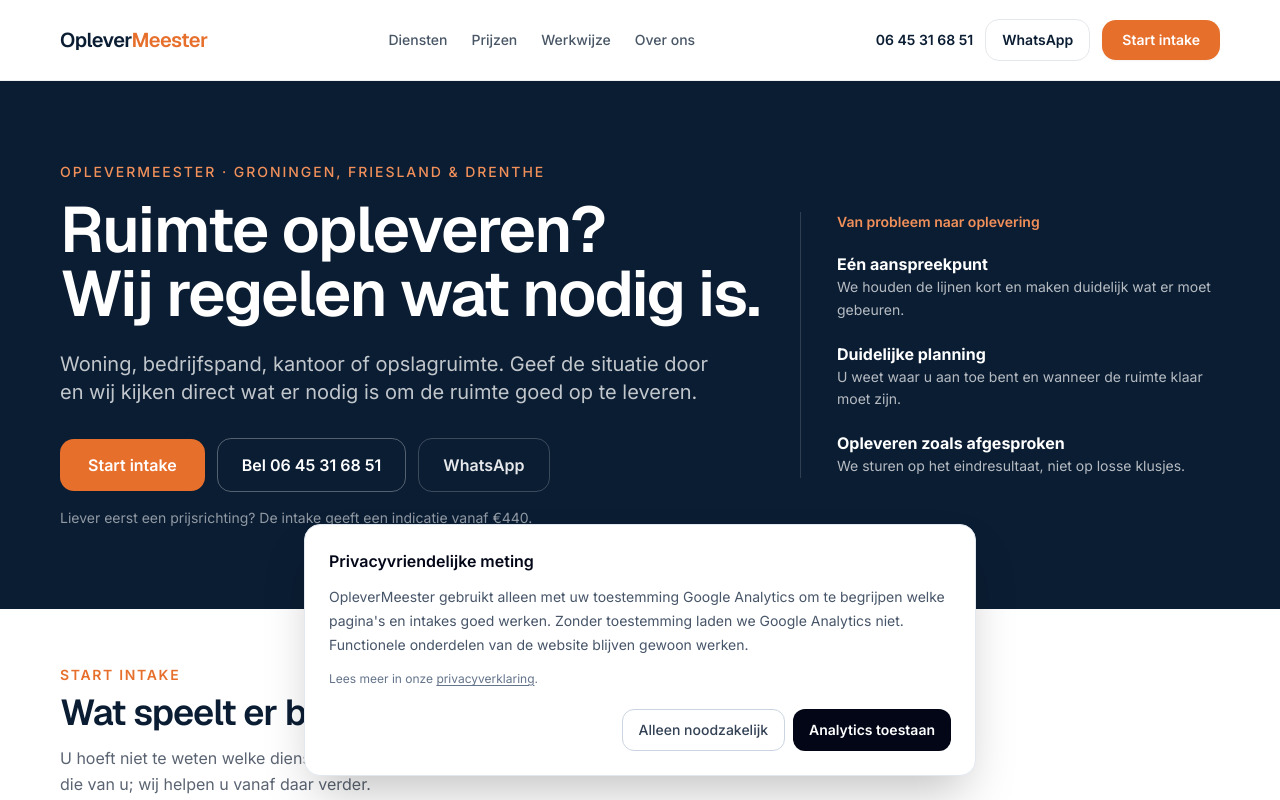
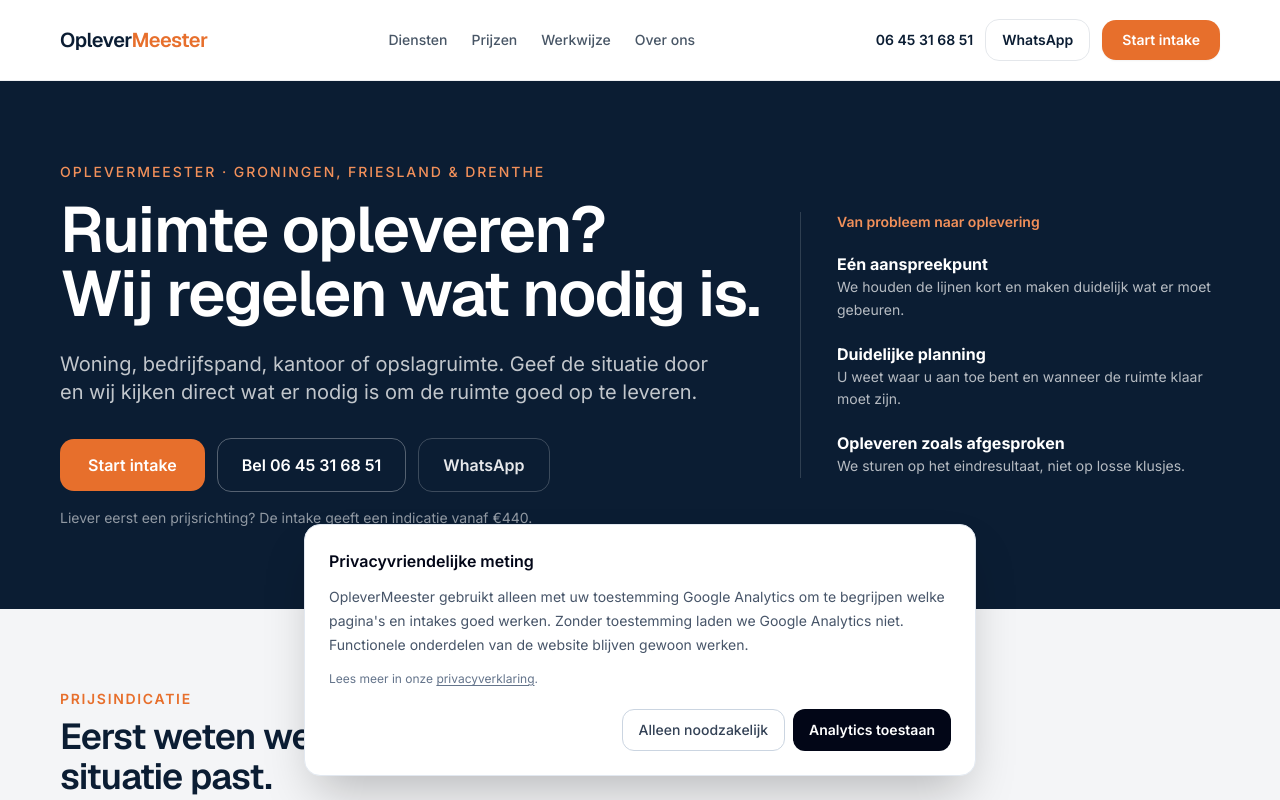
Before and after one commit to sandvlietbv/OpleverMeester, a Next.js app: page / in a window 1280 px wide. Shown: the top 800 px of the page. Built offline with nearby package versions, Linux system fonts and the light colour scheme.

Commit message:
Add pricing to homepage

```diff
--- a/app/page.tsx
+++ b/app/page.tsx
@@ -9,17 +9,8 @@
 import FAQ from "@/components/FAQ";
 import Contact from "@/components/Contact";
 import Footer from "@/components/Footer";
+import Pricing from "@/components/Pricing";
 
-const JSON_LD = {
-  "@context": "https://schema.org",
-  "@type": "LocalBusiness",
-  name: "OpleverMeester",
-  description: "OpleverMeester helpt woningen, bedrijfspanden, kantoren en opslagruimtes ontruimen, bezemschoon en opleverklaar maken.",
-  url: "https://oplevermeester.nl",
-  areaServed: "NL",
-  priceRange: "€€",
-};
+const JSON_LD={"@context":"https://schema.org","@type":"LocalBusiness",name:"OpleverMeester",url:"https://www.oplevermeester.nl",telephone:"+31645316851",email:"info@oplevermeester.nl",address:{"@type":"PostalAddress",streetAddress:"Lijsterbeslaan 43",addressLocality:"Groningen",addressCountry:"NL"},areaServed:["Groningen","Friesland","Drenthe"],priceRange:"€440+",founder:{"@type":"Person",name:"Fabian"}};
 
-export default function HomePage() {
-  return <><script type="application/ld+json" dangerouslySetInnerHTML={{ __html: JSON.stringify(JSON_LD) }} /><Header /><main><Hero /><Contact /><Trust /><Services /><ForWhom /><WhyUs /><Process /><Reviews /><FAQ /></main><Footer /></>;
-}
+export default function HomePage(){return <><script type="application/ld+json" dangerouslySetInnerHTML={{__html:JSON.stringify(JSON_LD)}}/><Header/><main><Hero/><Pricing/><Contact/><Trust/><Services/><ForWhom/><WhyUs/><Process/><Reviews/><FAQ/></main><Footer/></>}
```
